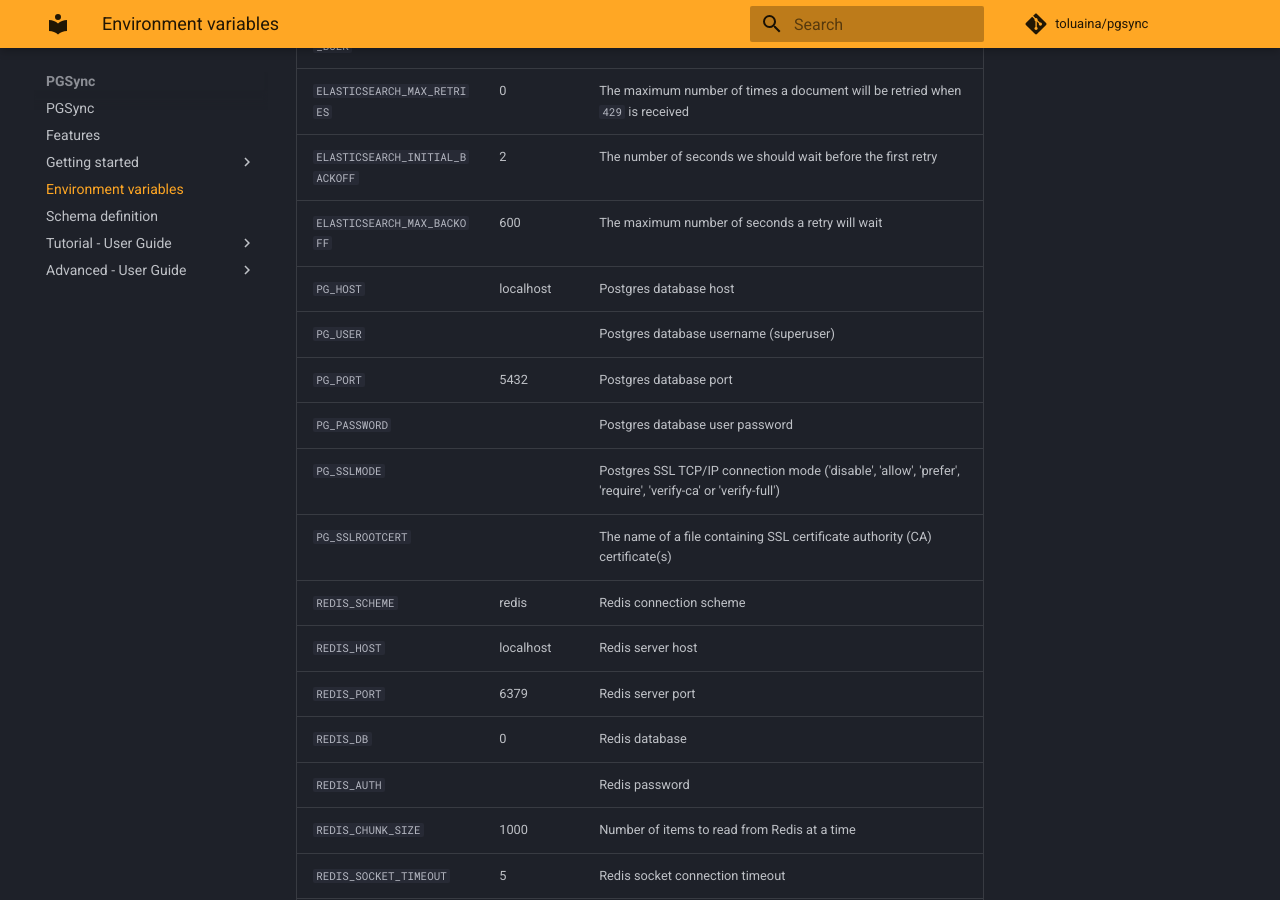
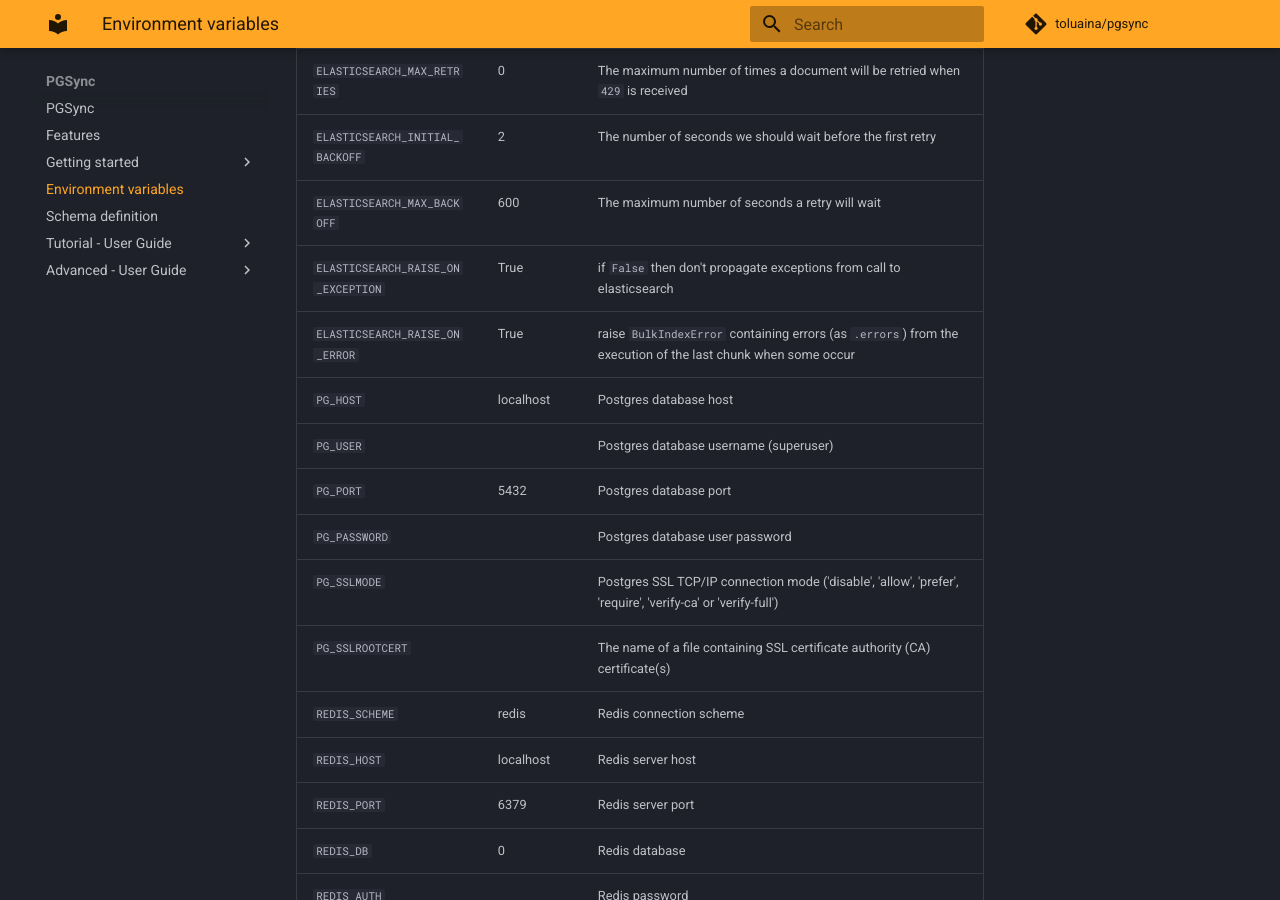
Before and after one commit to toluaina/toluaina.github.io, an MkDocs documentation site: the page built from docs/env-vars/index.md, in a window 1280 px wide and 900 px high, scrolled down 2127 px. Built offline with MkDocs 1.6.1 and Material for MkDocs 9.7.7, drawn with Linux system fonts in a browser that asks for light colours; comment, search, counter and statistics services are not loaded.

Commit message:
added env vars documentation for ELASTICSEARCH_RAISE_ON_EXCEPTION and ELASTICSEARCH_RAISE_ON_ERROR

```diff
--- a/docs/env-vars/index.md
+++ b/docs/env-vars/index.md
@@ -47,6 +47,8 @@ PGSync provides the following environment variables:
 | `ELASTICSEARCH_MAX_RETRIES`  | 0       | The maximum number of times a document will be retried when `429` is received|
 | `ELASTICSEARCH_INITIAL_BACKOFF` | 2       | The number of seconds we should wait before the first retry |
 | `ELASTICSEARCH_MAX_BACKOFF`  | 600       | The maximum number of seconds a retry will wait |
+| `ELASTICSEARCH_RAISE_ON_EXCEPTION`  | True   | if ``False`` then don't propagate exceptions from call to elasticsearch |
+| `ELASTICSEARCH_RAISE_ON_ERROR`  | True       | raise ``BulkIndexError`` containing errors (as `.errors`) from the execution of the last chunk when some occur |
 | `PG_HOST`                    | localhost   | Postgres database host |
 | `PG_USER`                    |             | Postgres database username (superuser) |
 | `PG_PORT`                    | 5432        | Postgres database port |
```
